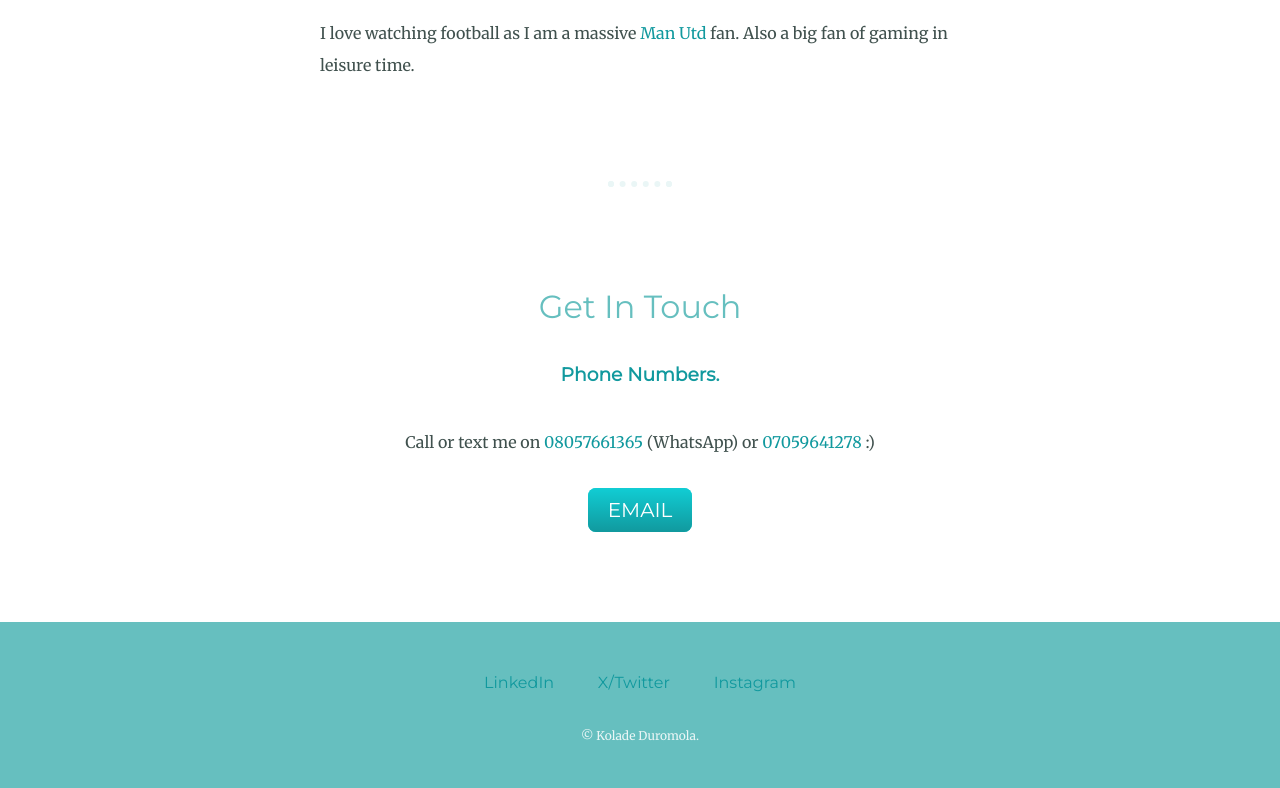
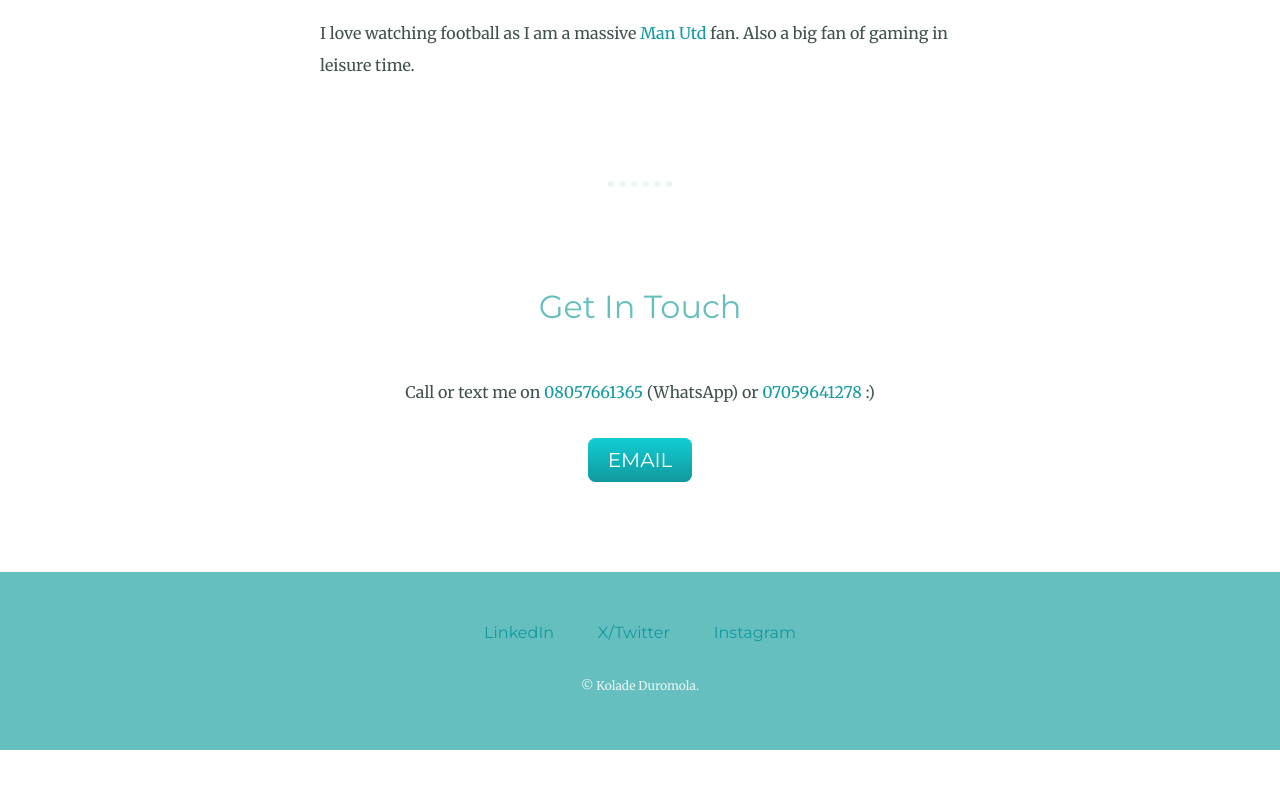
Before and after one commit to coolkolex/me, a plain HTML site: page index.html in a window 1280 px wide. Shown: the part 2744-3532 px from the top of the page. After the commit the page ends 3494 px from the top, so only its background shows below. Drawn offline with Linux system fonts and the light colour scheme.

Commit message:
Update index.html

```diff
--- a/index.html
+++ b/index.html
@@ -71,7 +71,6 @@
     <hr>
     <div class="contact-me">
       <h2>Get In Touch</h2>
-      <h3>Phone Numbers.</h3>
       <p class="contact-msg">Call or text me on <a class="num" href="tel:08057661365">08057661365</a> (WhatsApp) or <a class="num" href="tel:07059641278">07059641278</a> :)</p>
       <a class="btn" href="mailto:koladeduromola@gmail.com">EMAIL</a>
     </div>
```
